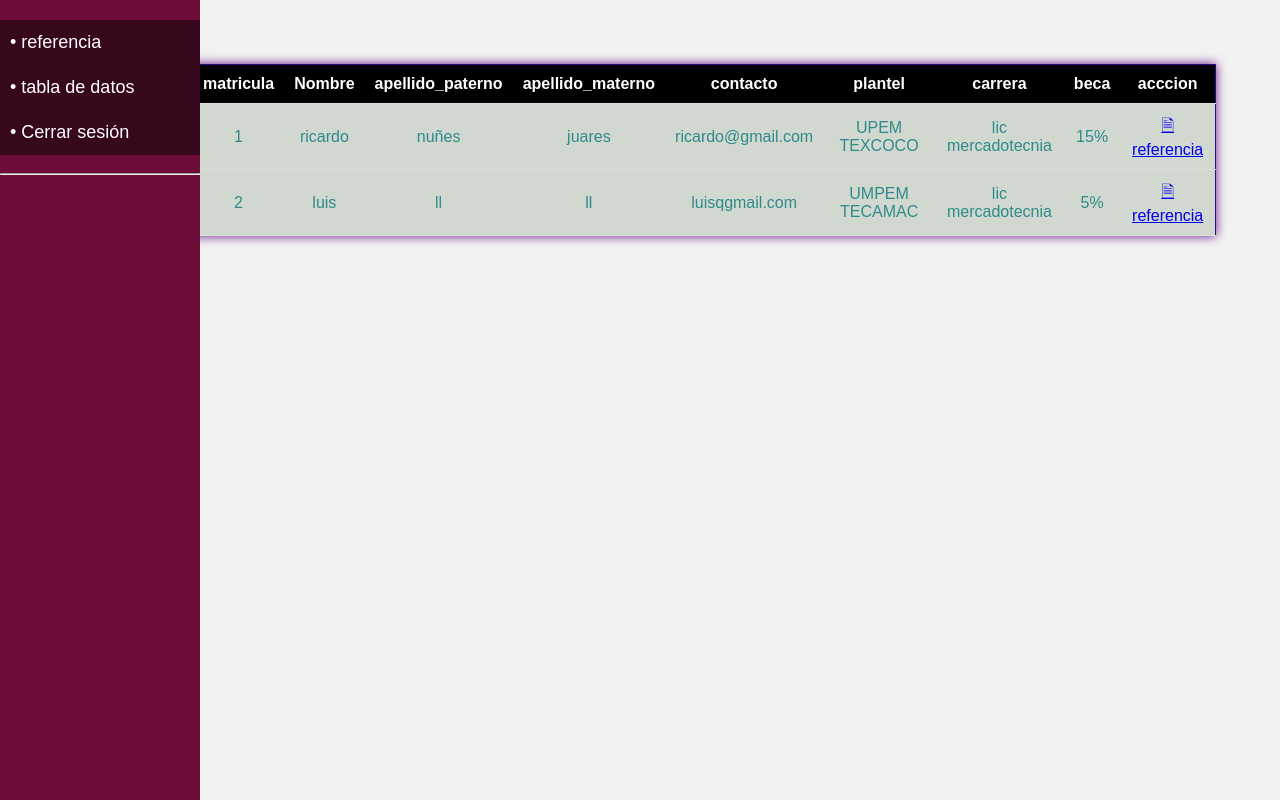
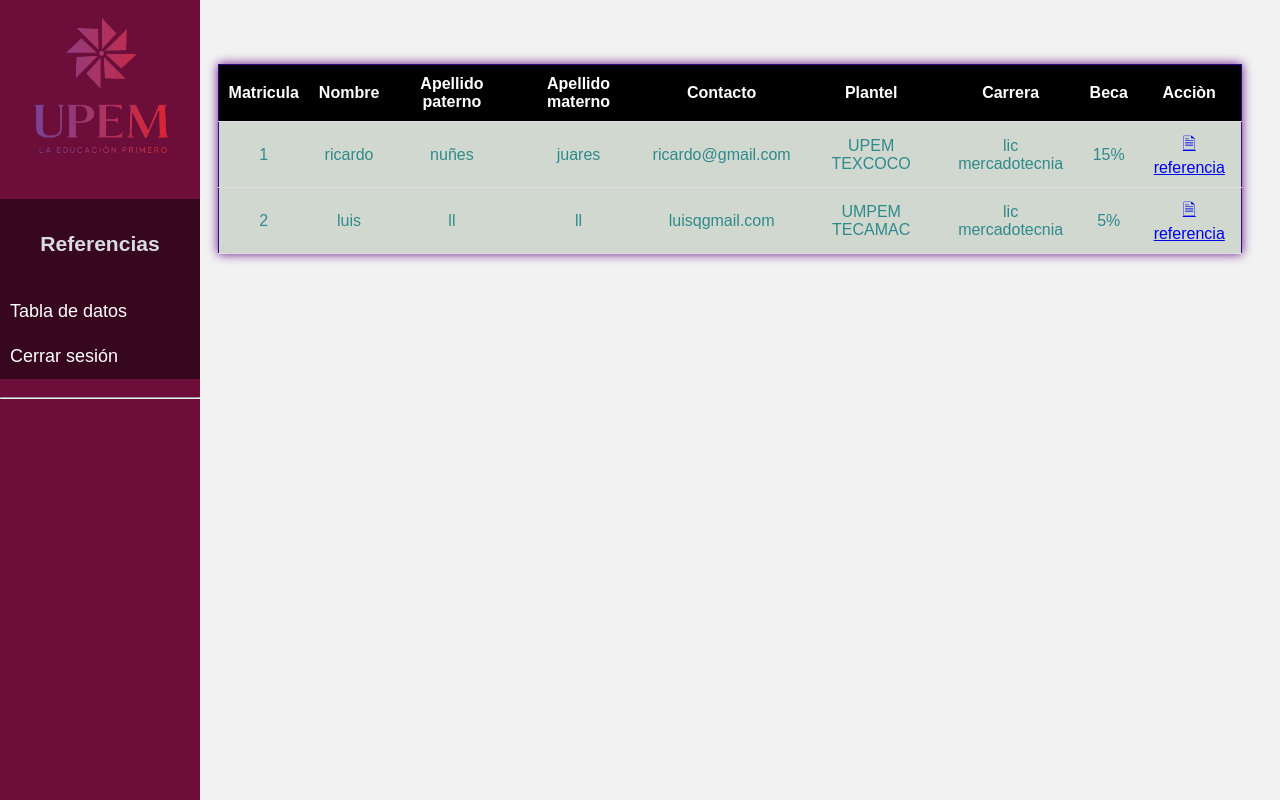
Before and after one commit to IngMiranda/SeminarioSistemas, a PHP site: page /tabla_referencias.php in a window 1280 px wide. Run offline with PHP 8.4, Linux system fonts and the light colour scheme; the visitor is signed in with stand-in values (Sample User, id 1); data comes from the database, SQL or seed files in the repository.

Commit message:
cambio de fondo al index, se dio formato el select de plantel, formto a los botones, se agregaron campos a registro, se coloca logo upem, se agregan marguenes en referencia

```diff
--- a/barra_lateral.php
+++ b/barra_lateral.php
@@ -16,19 +16,19 @@ $mostrar=mysqli_fetch_array($buscandousu);
 
 <html>
 <head>
-<title>referenciasupem</title>
+<title>Referencias UPEM</title>
 <meta name="viewport" content="width=device-width, initial-scale=1">
 <link rel="stylesheet" href="style.css">
 </head>
 <link rel="stylesheet" href="style.css">
 <body>
-
 <div class="BarraLateral">
+<img class="upem" src="img/upem.png" alt="MDN" />
 
 <ul>
-<li><a href="#" >• referencia</a></li>
-<li><a href="tabla_referencias.php" >• tabla de datos</a></li>
-<li><a href="cerrar_sesion.php" >• Cerrar sesión</a></li>
+<li><h3 class="text-center">Referencias</h3></li>
+<li><a href="tabla_referencias.php" >Tabla de datos</a></li>
+<li><a href="cerrar_sesion.php" >Cerrar sesión<span ></a></li>
 </ul>
 <hr>
 </div>
--- a/modelo/conexion.php
+++ b/modelo/conexion.php
@@ -2,9 +2,9 @@
 
 
 $host 	= 'localhost';
-$nom 	= 'root';
-$pass 	= '';
-$db 	= 'upemreferencias';
+$nom 	= 'id20343477_root';
+$pass 	= 'root123456_AB';
+$db 	= 'id20343477_id20343477_upemreferencias';
 
 $conn = mysqli_connect($host, $nom, $pass, $db);
 
--- a/style.css
+++ b/style.css
@@ -171,7 +195,39 @@ padding: 20px;
 box-sizing: border-box;
 text-align:center;
 }
+.upem {
+    height: auto;
+    width: inherit;
+}
+.text-center{
+    text-align: center;
+}
+.imp-ref{
+    padding: 25px;
+}
+.w_20{
+    width: 25%;
+}
+.btn-general{
+    margin-right: 20px;
+    width: 180px;
+    text-decoration:none;
+    padding: 10px 30px;
+    cursor: pointer;
+    border-radius: 10px;
+    border:1px solid black;
+    font-size:18px;
+    color:white;
+    background-color: #1F395E;
+    font-weight: bold;
 
+}
+.p-14 {
+    padding: 14px;
+}
+.px-40 {
+    padding-inline: 40px;
+}
 @media (max-width: 768px)
 	{
 .BarraLateral
@@ -194,7 +250,7 @@ border-collapse: collapse;
 width: 80%;
 margin: 0 auto;
 border: 1px solid rgb(47, 9, 134);
-  margin-left: 15%;
+  margin-left: 17%;
   margin-right: 85%;
   margin-bottom: 5%;
 background-color: #d0d8d0;
--- a/tabla_referencias.php
+++ b/tabla_referencias.php
@@ -3,7 +3,7 @@
 <head>
     <meta charset="UTF-8">
     <meta name="viewport" content="width=device-width, initial-scale=1.0">
-    <title>referenciasupem</title>
+    <title>Referencias UPEM</title>
     <link rel="stylesheat" href="//cdn.datatables.net/1.13.5/css/jquery.dataTables.min.css">
 
 </head>
@@ -37,15 +37,15 @@ $result = mysqli_query($conn,$sqlusu);
 
       <thead>
         <tr>
-        <th scope="col">matricula</th>
+        <th scope="col">Matricula</th>
           <th scope="col">Nombre</th>
-          <th scope="col">apellido_paterno</th>
-          <th scope="col">apellido_materno</th>
-          <th scope="col">contacto</th>
-          <th scope="col">plantel</th>
-          <th scope="col">carrera</th>
-          <th scope="col">beca</th>
-          <th scope="col">acccion</th>
+          <th scope="col">Apellido paterno</th>
+          <th scope="col">Apellido materno</th>
+          <th scope="col">Contacto</th>
+          <th scope="col">Plantel</th>
+          <th scope="col">Carrera</th>
+          <th scope="col">Beca</th>
+          <th scope="col">Acciòn</th>
         </tr>
       </thead>
       <tbody>
```
Also changed, not shown: other parts of style.css (+29 -5 lines), index.php (+40 -12 lines), referencia.php (+10 -8 lines), usuario_registrar.php (+5 -4 lines), img/upem.png (added).
